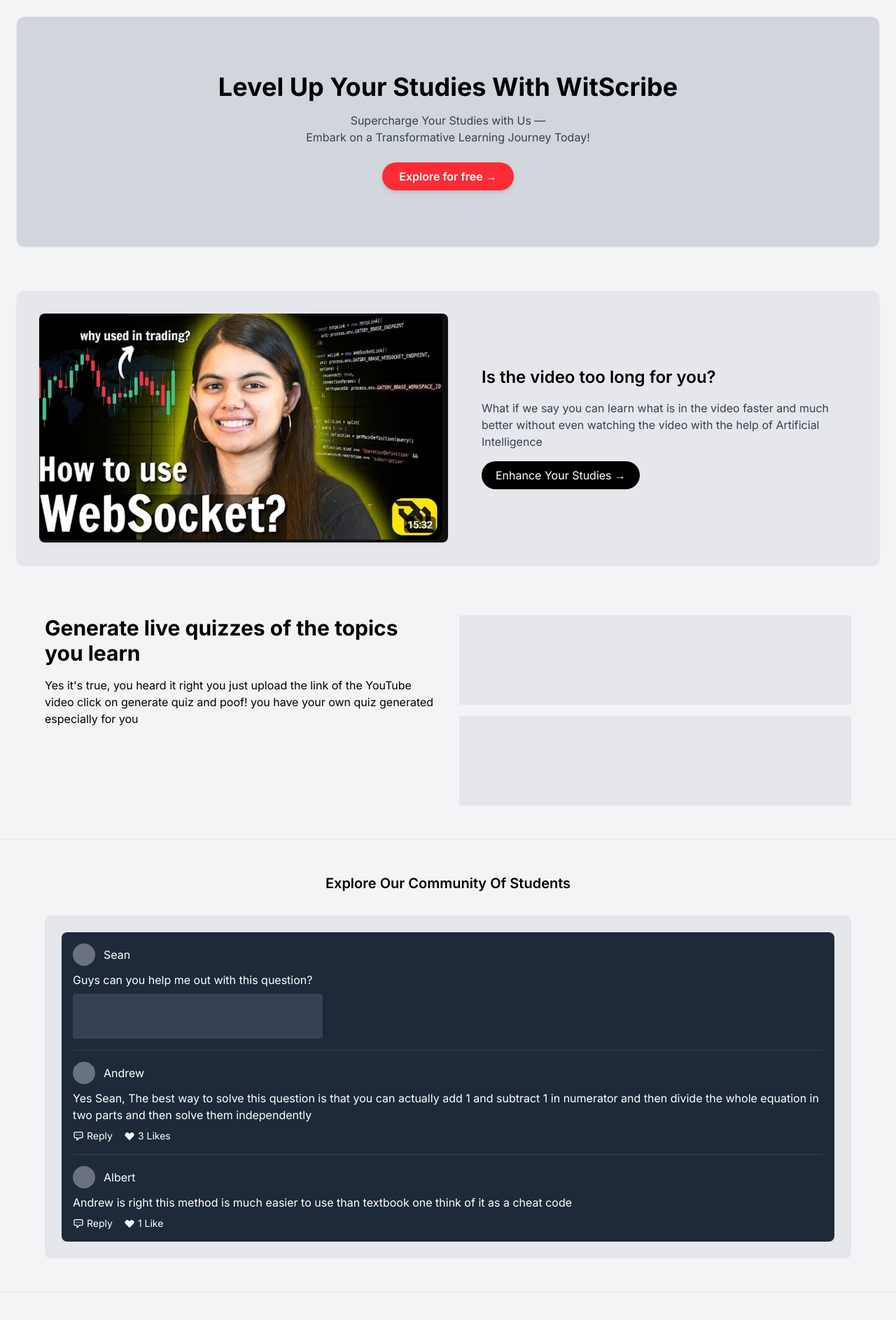
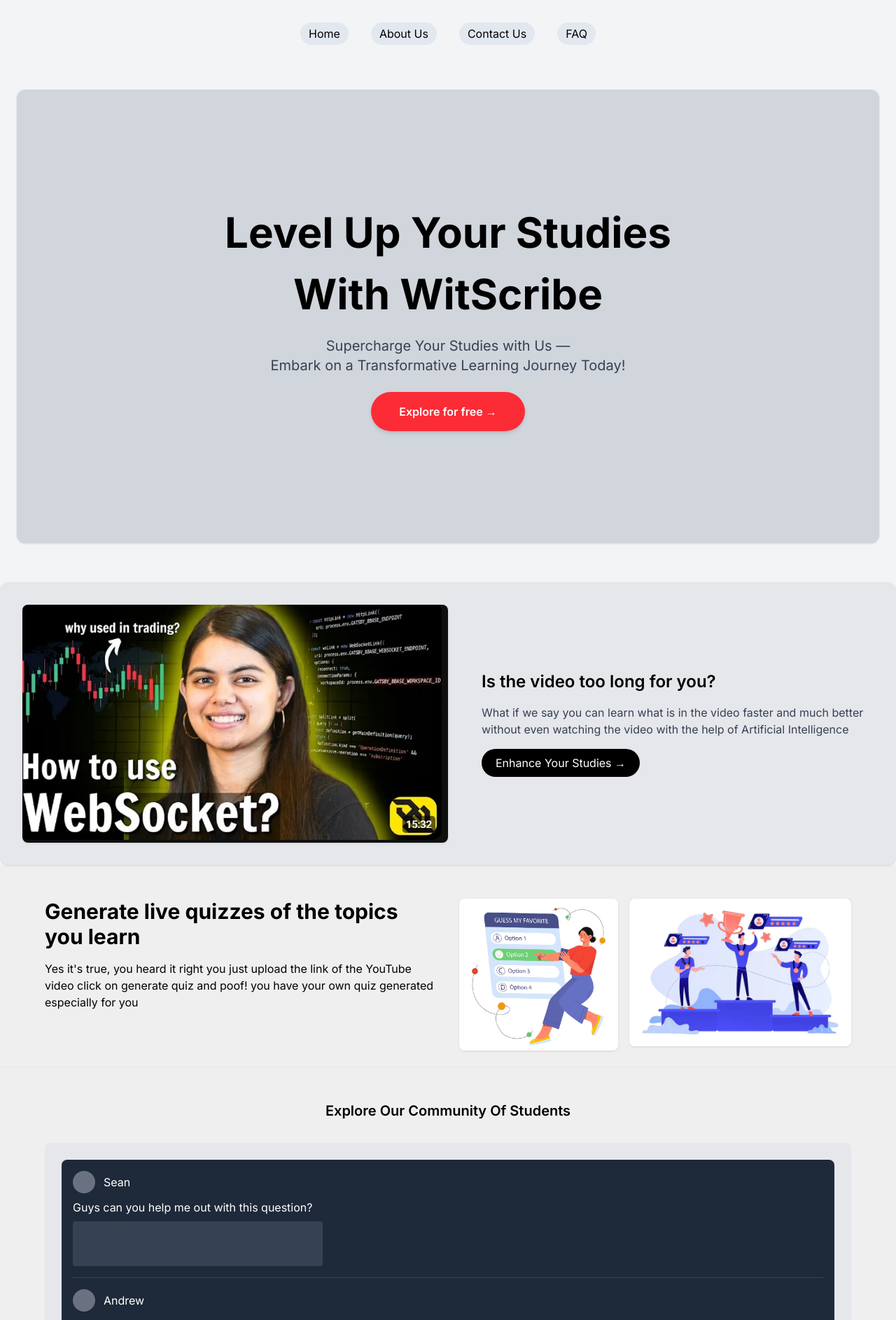
Before and after one commit to lasikarathore/WitScribe, a React (Vite) app: page /landing in a window 1280 px wide. Shown: the top 1886 px of the page at 70% size. Built offline with nearby package versions, Linux system fonts and the light colour scheme.

Commit message:
Add files via upload

```diff
--- a/src/Pages/Landing.jsx
+++ b/src/Pages/Landing.jsx
@@ -1,24 +1,43 @@
 import { Link } from "react-router-dom";
-import shraddhadi from '../assets/websocket.webp';
+import shraddhadi from '../assets/websocket.webp'
+import quizzy from '../assets/quiz.webp'
+import leadery from '../assets/leaderboard.webp'
+import AOS from 'aos';
+import 'aos/dist/aos.css'; // You can also use <link> for styles
+// ..
+AOS.init();
 
 export default function LandingPage() {
   return (
     <>
+     <div data-aos="fade-up" data-aos-anchor-placement="top-bottom" data-aos-easing="ease-in-out" data-aos-delay="300">
     <div className="min-h-screen bg-gray-100">
       <div className="space-y-16 bg-gray-100 p-6">
+
+      <nav data-aos="fade-up" data-aos-anchor-placement="top-bottom" data-aos-easing="ease-in-out" data-aos-delay="300" className="flex items-center justify-center gap-8 mt-2">
+        <Link className="bg-slate-200 rounded-full px-3 py-1" to='/home'>Home</Link>
+        <Link className="bg-slate-200 rounded-full px-3 py-1" to='/about'>About Us</Link>
+        <Link className="bg-slate-200 rounded-full px-3 py-1" to='/contact'>Contact Us</Link>
+        <Link className="bg-slate-200 rounded-full px-3 py-1" to='/faq'>FAQ</Link>
+      </nav>
+
       {/* Hero Section */}
-      <section className="text-center bg-gray-300 py-20 rounded-xl shadow">
-        <h1 className="text-4xl font-bold mb-4">Level Up Your Studies With WitScribe</h1>
-        <p className="text-gray-700 mb-6">Supercharge Your Studies with Us —<br />Embark on a Transformative Learning Journey Today!</p>
+      <section className="text-center bg-gray-300 py-40 mb-8 rounded-xl shadow">
+        <h1 className="text-6xl font-bold mb-4 leading-22">Level Up Your Studies <br /> With WitScribe</h1>
+        <p className="text-gray-700 text-xl mb-6">Supercharge Your Studies with Us —<br />Embark on a Transformative Learning Journey Today!</p>
         <Link to = "/register">
-        <button className="bg-red-500 hover:bg-red-600 text-white font-semibold py-2 px-6 rounded-full shadow-md">Explore for free →</button>
+        <button className="bg-red-500 hover:bg-red-600 text-white font-semibold py-4 px-10 rounded-full shadow-md">Explore for free &rarr;</button>
       </Link>
       </section>
+      </div>
 
       {/* Video Summarizer Section */}
+      <div data-aos="fade-up" data-aos-anchor-placement="top-bottom" data-aos-easing="ease-in-out" data-aos-delay="400">
       <section className="flex flex-col md:flex-row items-center bg-gray-200 p-8 rounded-xl shadow">
         <div className="md:w-1/2 mb-6 md:mb-0">
+
           <img src={shraddhadi} alt="How to use WebSocket?" className="rounded-lg shadow" />
+
         </div>
         <div className="md:w-1/2 md:pl-12 text-center md:text-left">
           <h2 className="text-2xl font-semibold mb-4">Is the video too long for you?</h2>
@@ -32,8 +51,11 @@
         </div>
       </section>
       </div>
+      </div>
+
 
       {/* Quiz Generation Section */}
+      <div data-aos="fade-up" data-aos-anchor-placement="top-bottom" data-aos-easing="ease-in-out" data-aos-delay="400">
       <section className="py-12 px-4">
         <div className="max-w-6xl mx-auto">
           <div className="flex flex-col md:flex-row gap-8">
@@ -43,15 +65,23 @@
                 Yes it's true, you heard it right you just upload the link of the YouTube video click on generate quiz and poof! you have your own quiz generated especially for you
               </p>
             </div>
-            <div className="w-full md:w-1/2 flex flex-col gap-4">
-              <div className="bg-gray-200 h-32 w-full"></div>
-              <div className="bg-gray-200 h-32 w-full"></div>
+            <div className="w-100 md:w-1/2 flex gap-4">
+              <div className="bg-gray-20 h-32 w-100">
+              <img src={quizzy} alt="How to use WebSocket?" className="rounded-lg shadow h-auto" />
+
+              </div>
+              <div className="bg-gray-200 h-32 w-full">
+              <img src={leadery} alt="How to use WebSocket?" className="rounded-lg shadow" />
+
+              </div>
             </div>
           </div>
         </div>
       </section>
+      </div>
 
       {/* Community Section */}
+      <div data-aos="fade-up" data-aos-anchor-placement="top-bottom" data-aos-easing="ease-in-out" data-aos-delay="400">
       <section className="py-12 px-4 border-t border-gray-200">
         <div className="max-w-6xl mx-auto">
           <h3 className="text-xl font-semibold text-center mb-8">Explore Our Community Of Students</h3>
@@ -117,8 +147,10 @@
           </div>
         </div>
       </section>
+      </div>
 
       {/* Reviews Section */}
+      <div data-aos="fade-up" data-aos-anchor-placement="top-bottom" data-aos-easing="ease-in-out" data-aos-delay="400">
       <section className="py-12 px-4 border-t border-gray-200">
         <div className="max-w-6xl mx-auto">
           <div className="flex flex-col md:flex-row gap-8 items-start">
@@ -184,16 +216,20 @@
             <div className="w-full md:w-1/3">
               <h2 className="text-4xl font-bold mb-6">What Our Users Say?</h2>
               <p className="mb-6">You will love us too just like our users so try us now</p>
+              <Link to = "/register">
               <button className="text-red-500 hover:text-red-600 font-medium flex items-center">
                 Try Now
+
                 <svg xmlns="http://www.w3.org/2000/svg" className="h-5 w-5 ml-1" viewBox="0 0 20 20" fill="currentColor">
                   <path fillRule="evenodd" d="M10.293 5.293a1 1 0 011.414 0l4 4a1 1 0 010 1.414l-4 4a1 1 0 01-1.414-1.414L12.586 11H5a1 1 0 110-2h7.586l-2.293-2.293a1 1 0 010-1.414z" clipRule="evenodd" />
                 </svg>
               </button>
+              </Link>
             </div>
           </div>
         </div>
       </section>
+      </div>
     </div>
     </>
   );
```
Also changed, not shown: src/assets/quiz.webp (added).
